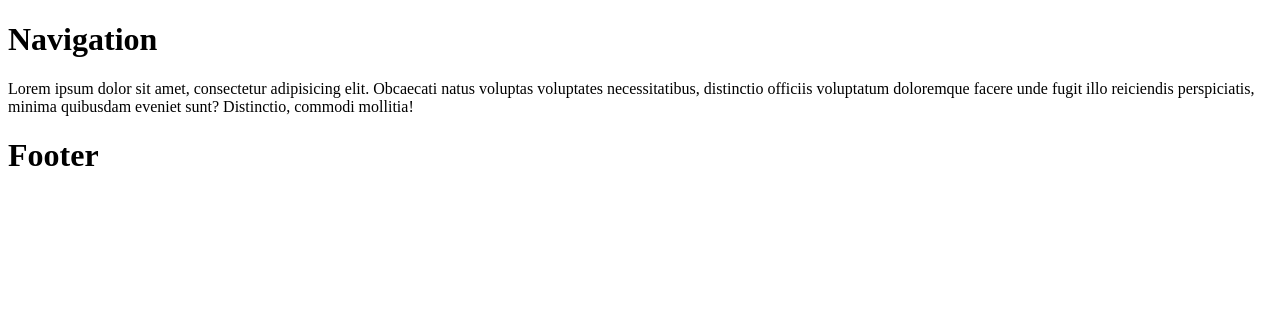
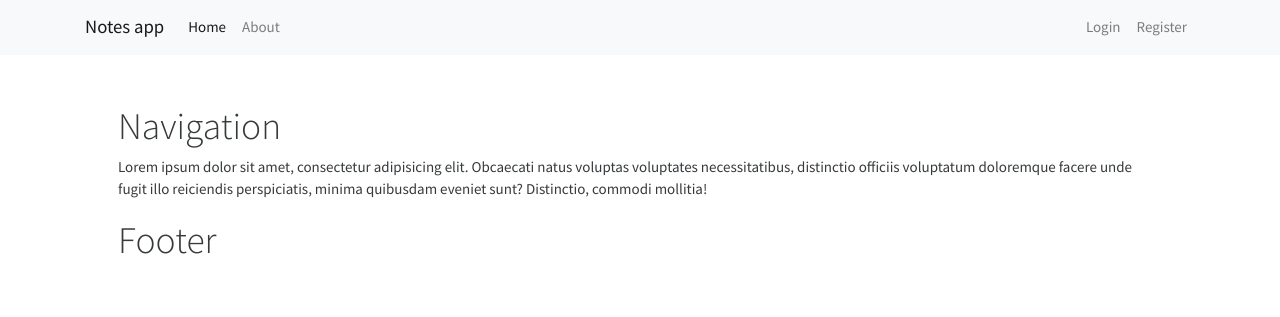
Before and after one commit to irvingesp2190/ghostbusters_team, a Node server app: page / in a window 1280 px wide. Shown: the top 317 px of the page. Run offline with Node 20, Linux system fonts and the light colour scheme; some libraries are stand-ins or nearby versions.

Commit message:
Bootstrap 4 y Font Awesome

```diff
--- a/src/views/layouts/main.hbs
+++ b/src/views/layouts/main.hbs
@@ -4,11 +4,25 @@
     <meta charset="UTF-8">
     <meta name="viewport" content="width=device-width, initial-scale=1.0">
     <title>Notes App</title>
+<!-- BOOTSTRAP -->
+<link rel="stylesheet" href="https://stackpath.bootstrapcdn.com/bootswatch/4.5.2/cosmo/bootstrap.min.css">
+<!-- FONT AWESOME-->
+<link rel="stylesheet" href="https://stackpath.bootstrapcdn.com/font-awesome/4.7.0/css/font-awesome.min.css">
+ <!-- CUSTOM CSS-->
+<link rel="stylesheet" href="/css/main.css">
 </head>
 <body>
+ {{>navigation}}
 
 
-  {{{body}}}
+ <main class="container p-5">
+        {{{body}}}
+ </main>
+
+<!-- BOOTSTRAP 4 -->
+    <script src="https://stackpath.bootstrapcdn.com/bootstrap/4.5.2/js/bootstrap.min.js" integrity="sha384-B4gt1jrGC7Jh4AgTPSdUtOBvfO8shuf57BaghqFfPlYxofvL8/KUEfYiJOMMV+rV" crossorigin="anonymous"></script>
+    <script src="https://code.jquery.com/jquery-3.5.1.slim.min.js" integrity="sha384-DfXdz2htPH0lsSSs5nCTpuj/zy4C+OGpamoFVy38MVBnE+IbbVYUew+OrCXaRkfj" crossorigin="anonymous"></script>
+    <script src="https://cdn.jsdelivr.net/npm/popper.js@1.16.1/dist/umd/popper.min.js" integrity="sha384-9/reFTGAW83EW2RDu2S0VKaIzap3H66lZH81PoYlFhbGU+6BZp6G7niu735Sk7lN" crossorigin="anonymous"></script>
 
 
 </body>
--- /dev/null
+++ b/src/views/partials/navigation.hbs
@@ -0,0 +1,23 @@
+<nav class="navbar navbar-expand-lg navbar-light bg-light">
+    <div class="container">
+        <a class="navbar-brand" href="/">Notes app</a>
+        <button class="navbar-toggler" type="button" data-toggle="collapse" data-target="#navbarNav"
+            aria-controls="navbarNav" aria-expanded="false" aria-label="Toggle navigation">
+            <span class="navbar-toggler-icon"></span>
+        </button>
+        <div class="collapse navbar-collapse" id="navbarNav">
+            <ul class="navbar-nav">
+                <li class="nav-item active">
+                    <a class="nav-link" href="/">Home <span class="sr-only">(current)</span></a>
+                </li>
+                <li class="nav-item">
+                    <a class="nav-link" href="/about">About</a>
+                </li>
+            </ul>
+            <ul class="navbar-nav ml-auto">
+                <li class="nav-item"><a href="#" class="nav-link">Login</a></li>
+<li class="nav-item"><a href="#" class="nav-link">Register</a></li>
+            </ul>
+        </div>
+    </div>
+</nav>
```
Also changed, not shown: src/public/css/main.css (added).
